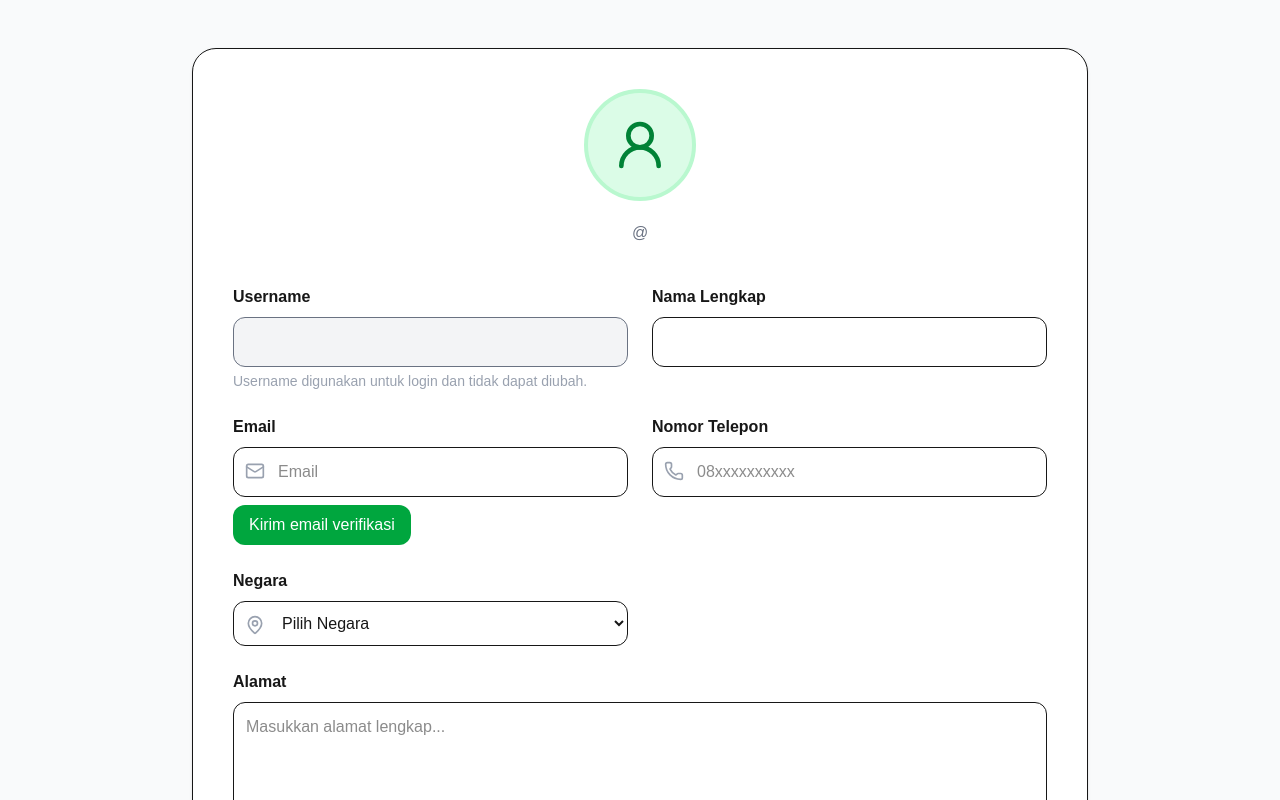
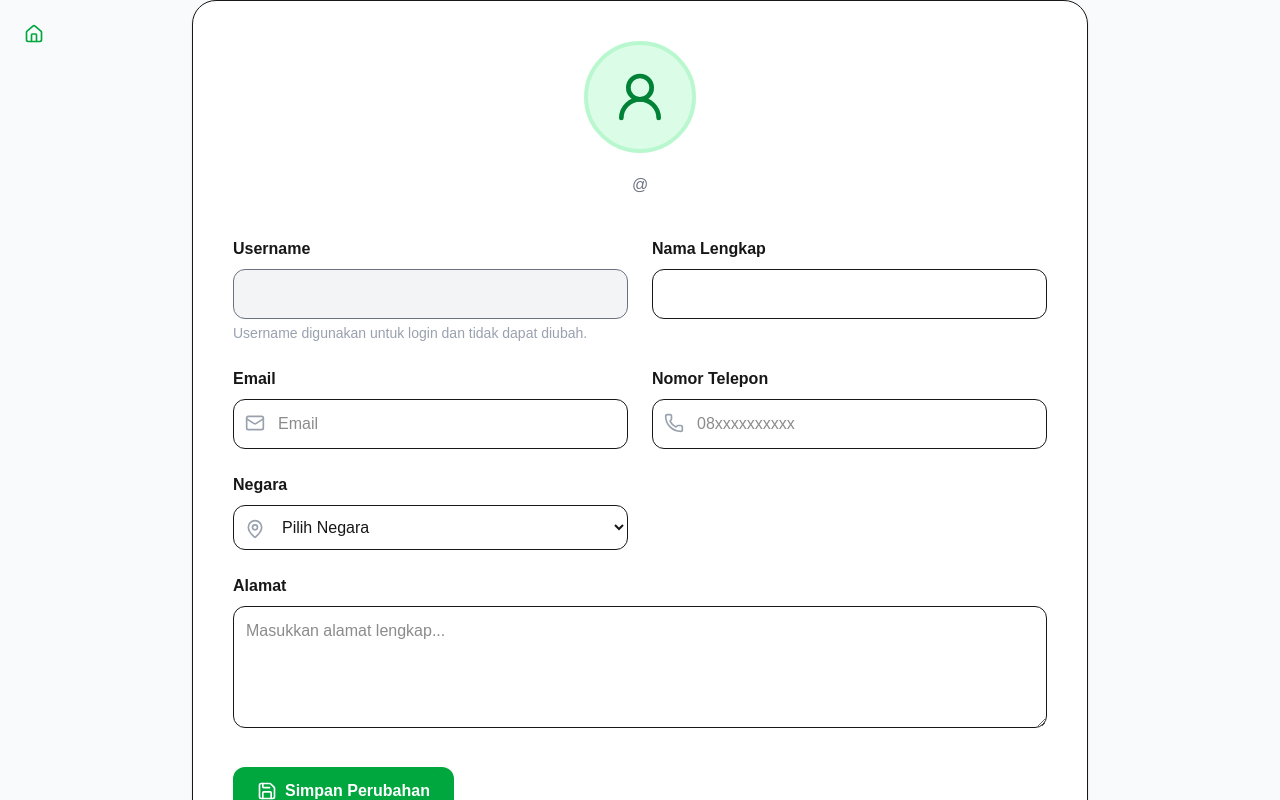
Before and after one commit to ramadhan122/export-salak, a Next.js app in the folder frontend/: page /profile in a window 1280 px wide. Shown: the top 800 px of the page. Built offline with nearby package versions, Linux system fonts and the light colour scheme; no server answers.

Commit message:
anti email terduplikasi

```diff
--- a/frontend/app/profile/page.tsx
+++ b/frontend/app/profile/page.tsx
@@ -1,6 +1,7 @@
 "use client";
 
 import { useEffect, useState } from "react";
+import { useRouter } from "next/navigation";
 import {
   UserRound,
   Mail,
@@ -8,6 +9,7 @@ import {
   MapPin,
   BadgeCheck,
   Save,
+  Home,
   Package,
   Truck,
   CheckCircle2,
@@ -22,6 +24,7 @@ export default function ProfilePage() {
   const [address, setAddress] = useState("");
   const [emailVerified, setEmailVerified] = useState(false);
   const [sendingVerification, setSendingVerification] = useState(false);
+  const router = useRouter();
 
   useEffect(() => {
     const fetchProfile = async () => {
@@ -71,12 +74,18 @@ export default function ProfilePage() {
       });
 
       const data = await res.json();
+
+      if (!res.ok) {
+        alert(data.message || "Gagal menyimpan profil");
+        return;
+      }
+
       if (data.user) {
-          setFullName(data.user.full_name || "");
-          setEmail(data.user.email || "");
-          setPhone(data.user.phone || "");
-          setCountry(data.user.country || "");
-          setAddress(data.user.address || "");
+        setFullName(data.user.full_name || "");
+        setEmail(data.user.email || "");
+        setPhone(data.user.phone || "");
+        setCountry(data.user.country || "");
+        setAddress(data.user.address || "");
       }
 
       alert(data.message);
@@ -122,7 +131,15 @@ export default function ProfilePage() {
   };
 
   return (
-    <div className="min-h-screen bg-gray-50 py-12">
+    <div className="bg-gray-50">
+      {/* Tombol kembali - tidak mengambil ruang */}
+      <button
+        type="button"
+        onClick={() => router.push("/")}
+        className="fixed top-6 left-6 z-50 flex items-center gap-2 text-green-600 hover:text-green-700 font-semibold transition"
+      >
+        <Home className="w-5 h-5" />
+      </button>
 
       <div className="max-w-4xl mx-auto">
 
@@ -205,7 +222,7 @@ export default function ProfilePage() {
                 />
               </div>
 
-              {!emailVerified && (
+              {email && !emailVerified && (
                 <button
                   type="button"
                   onClick={handleSendVerification}
--- a/frontend/next.config.ts
+++ b/frontend/next.config.ts
@@ -1,9 +1,5 @@
 import type { NextConfig } from "next";
 
-const nextConfig: NextConfig = {
-    turbopack: {
-    root: __dirname,
-  },
-};
+const nextConfig: NextConfig = {};
 
 export default nextConfig;
```
Also changed, not shown: package.json (deleted, +0 -30 lines), 2 other files (tests, documents, lock files or other folders).
